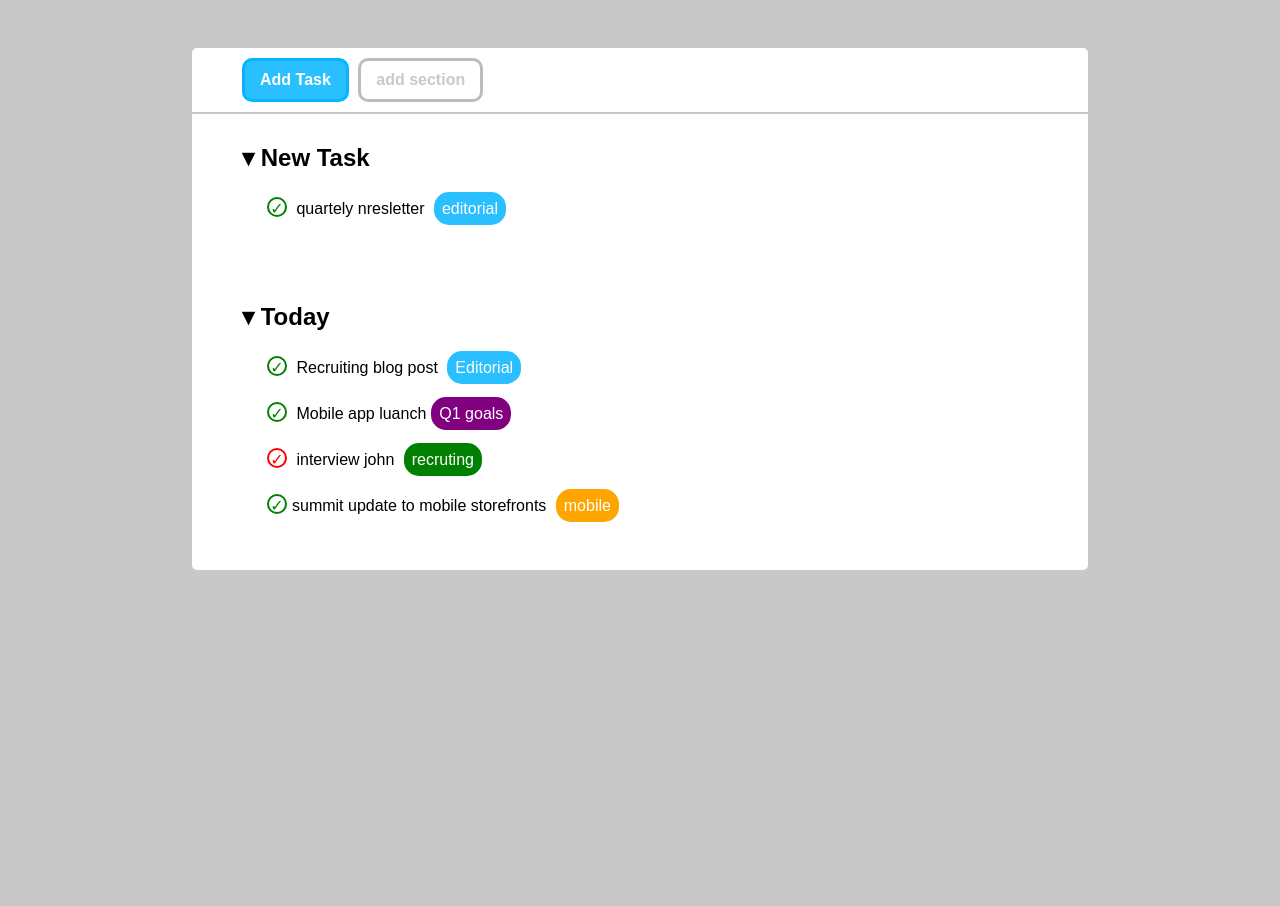
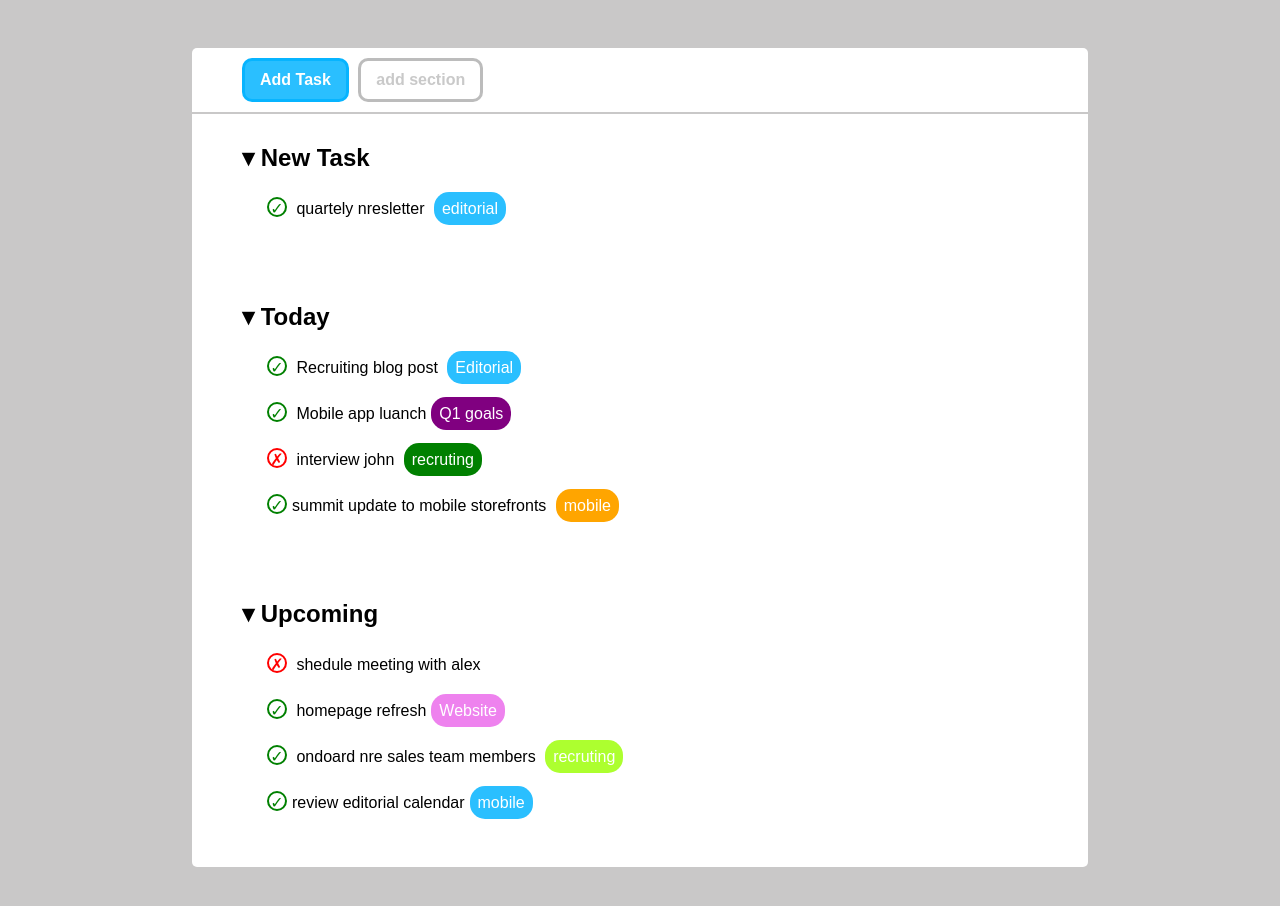
Before and after one commit to pierluigi-ruffolo/html-css-toboolist, a plain HTML site: page index.html in a window 1280 px wide. Shown: the part 82-988 px from the top of the page. Before the commit the page ends 800 px from the top, so only its background shows below. Drawn offline with Linux system fonts and the light colour scheme.

Commit message:
feat: aggiunta ultima parte con upcoming

```diff
--- a/css/styles.css
+++ b/css/styles.css
@@ -70,9 +70,16 @@ li {
 .bg-orange {
   background-color: orange;
 }
+.bg-violet {
+  background-color: violet;
+}
+.bg-greenyellow {
+  background-color: greenyellow;
+}
 .pd-left-top {
   padding: 30px 50px;
 }
+
 /* sezione superiore con logo e titolo  */
 header {
   height: 80px;
--- a/index.html
+++ b/index.html
@@ -43,7 +43,7 @@
               luanch<span class="badge bg-purple">Q1 goals</span>
             </li>
             <li>
-              <span class="circle cl-br-red">&check;</span> interview john
+              <span class="circle cl-br-red">&cross;</span> interview john
               <span class="badge bg-green">recruting</span>
             </li>
             <li>
@@ -53,7 +53,28 @@
           </ul>
         </div>
         <!-- task imminenti -->
-        <div></div>
+        <div class="pd-left-top">
+          <h3>&blacktriangledown; Upcoming</h3>
+          <ul>
+            <li>
+              <span class="circle cl-br-red">&cross;</span> shedule meeting with
+              alex
+            </li>
+            <li>
+              <span class="circle cl-br-green">&check;</span> homepage
+              refresh<span class="badge bg-violet">Website</span>
+            </li>
+            <li>
+              <span class="circle cl-br-green">&check;</span> ondoard nre sales
+              team members
+              <span class="badge bg-greenyellow">recruting</span>
+            </li>
+            <li>
+              <span class="circle cl-br-green">&check;</span>review editorial
+              calendar<span class="badge bg-blue">mobile</span>
+            </li>
+          </ul>
+        </div>
       </section>
     </main>
   </body>
```
